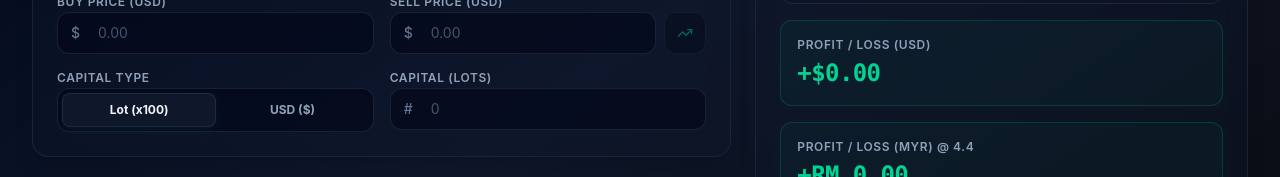
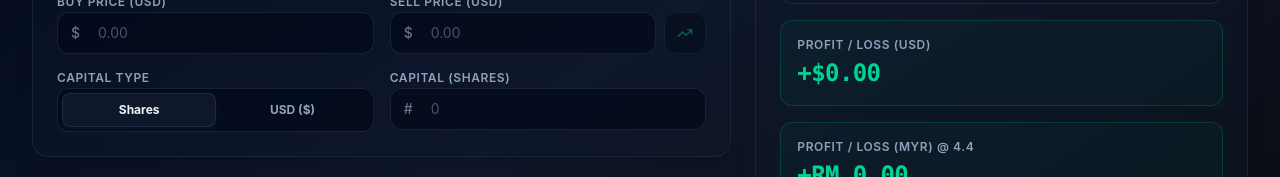
Before and after one commit to amanmana/tradenet, a React (Vite) app: page /simple-calculator in a window 1280 px wide. Shown: the part 394-571 px from the top of the page. Built offline with nearby package versions, Linux system fonts and the light colour scheme.

Commit message:
fix: change capital type from lot to shares in simple calculator

```diff
--- a/src/pages/SimpleCalculator.jsx
+++ b/src/pages/SimpleCalculator.jsx
@@ -23,7 +23,7 @@ export default function SimpleCalculator() {
   const [quoteFetchedAt, setQuoteFetchedAt] = useState(null);
   const [sellPriceWasFetched, setSellPriceWasFetched] = useState(false);
   const [quoteManualEdited, setQuoteManualEdited] = useState(false);
-  const [capitalType, setCapitalType] = useState('lot'); // 'lot' or 'usd'
+  const [capitalType, setCapitalType] = useState('shares'); // 'shares' or 'usd'
   const [capitalValue, setCapitalValue] = useState('');
 
   // Trailing Stop Reference States
@@ -97,8 +97,8 @@ export default function SimpleCalculator() {
 
   let shares = 0;
   if (bPrice > 0 && cValue > 0) {
-    if (capitalType === 'lot') {
-      shares = cValue * 100; // 1 lot = 100 shares
+    if (capitalType === 'shares') {
+      shares = cValue; // User inputs number of shares directly
     } else {
       shares = cValue / bPrice;
     }
@@ -271,14 +271,14 @@ export default function SimpleCalculator() {
                   <div className="flex bg-slate-950/60 p-1 rounded-xl border border-slate-800/80 shadow-inner w-full shrink-0 select-none">
                     <button
                       type="button"
-                      onClick={() => setCapitalType('lot')}
+                      onClick={() => setCapitalType('shares')}
                       className={`flex-1 py-2 px-2 rounded-lg text-xs font-bold transition-all cursor-pointer ${
-                        capitalType === 'lot'
+                        capitalType === 'shares'
                           ? 'bg-slate-900 border border-slate-700/50 text-emerald-450 shadow-md shadow-emerald-500/5'
                           : 'text-slate-400 hover:text-slate-200'
                       }`}
                     >
-                      Lot (x100)
+                      Shares
                     </button>
                     <button
                       type="button"
@@ -295,7 +295,7 @@ export default function SimpleCalculator() {
                 </div>
 
                 <InputField
-                  label={capitalType === 'lot' ? 'Capital (Lots)' : 'Capital (USD)'}
+                  label={capitalType === 'shares' ? 'Capital (Shares)' : 'Capital (USD)'}
                   id="capitalValue"
                   type="number"
                   step="0.01"
```
